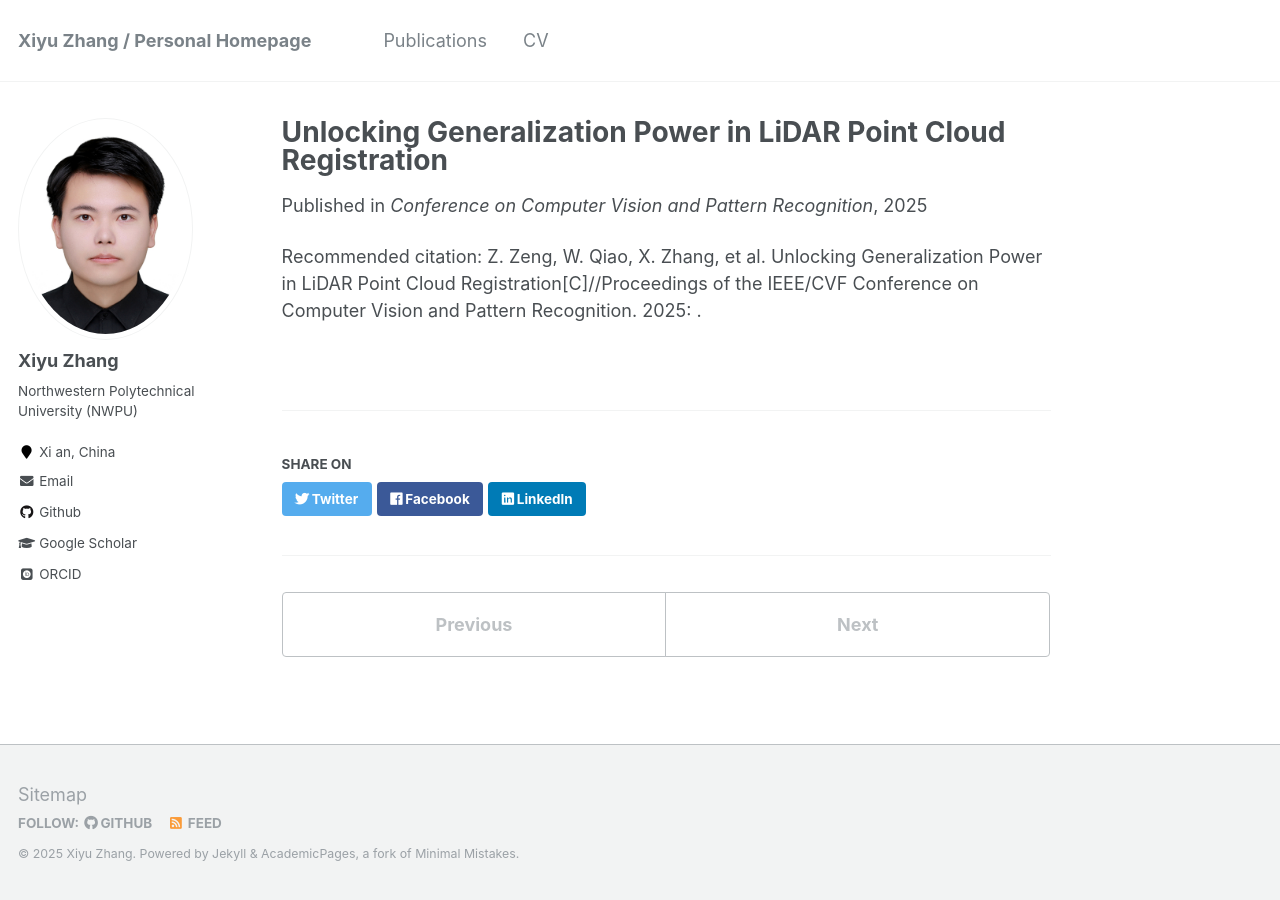
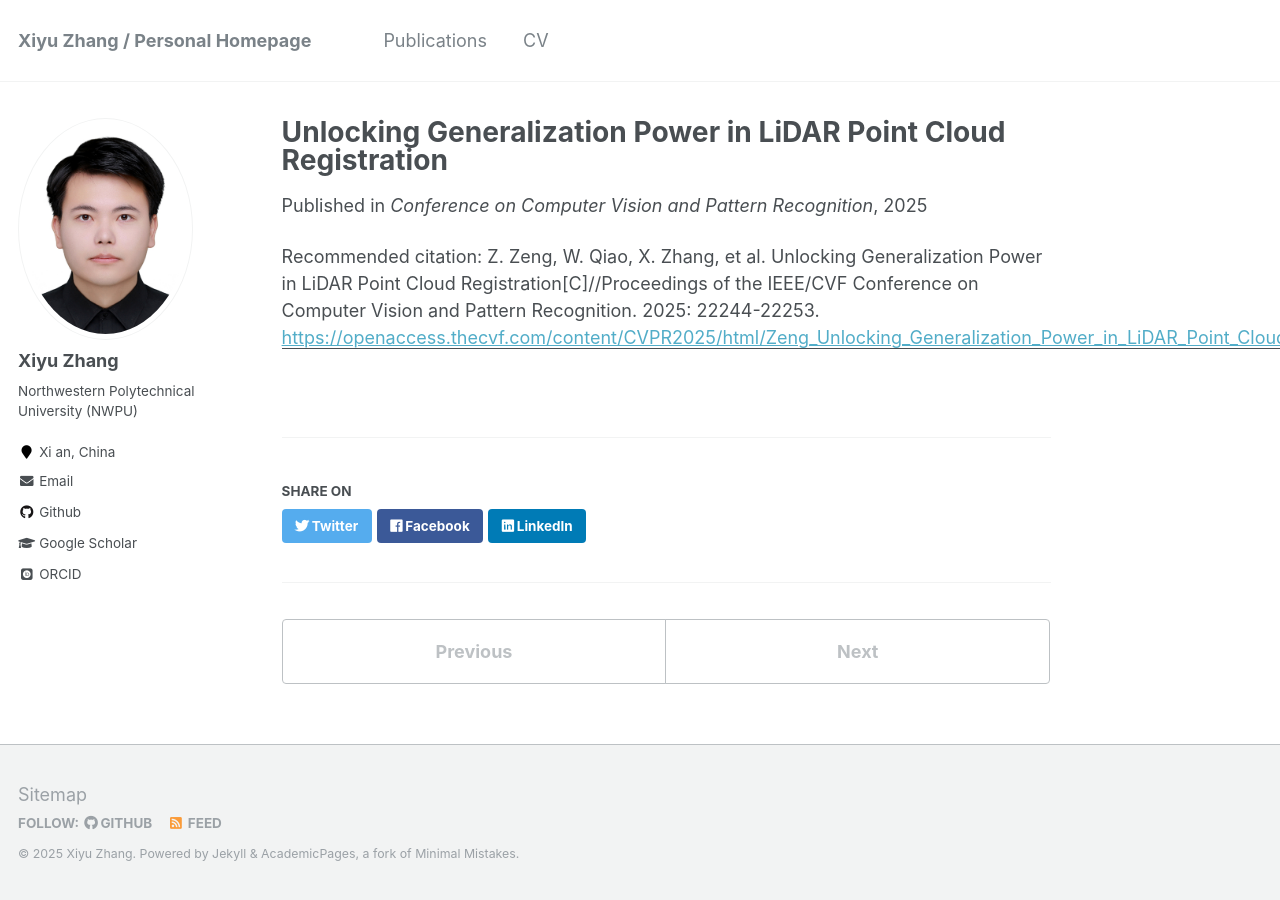
Before and after one commit to zhangxy0517/zhangxy0517.github.io, a Jekyll site: the page built from _publications/UGP.md, in a window 1280 px wide. Built offline with Jekyll 4.4.1, drawn with Linux system fonts in a browser that asks for light colours; some web fonts are replaced.

Commit message:
Update UGP.md

```diff
--- a/_publications/UGP.md
+++ b/_publications/UGP.md
@@ -5,6 +5,6 @@ permalink: /publication/UGP
 excerpt: 'Highlight Paper of CVPR2025✨'
 date: 2025-6-18
 venue: 'Conference on Computer Vision and Pattern Recognition'
-paperurl: ''
-citation: 'Z. Zeng, W. Qiao, X. Zhang, et al. Unlocking Generalization Power in LiDAR Point Cloud Registration[C]//Proceedings of the IEEE/CVF Conference on Computer Vision and Pattern Recognition. 2025: .'
+paperurl: 'https://openaccess.thecvf.com/content/CVPR2025/html/Zeng_Unlocking_Generalization_Power_in_LiDAR_Point_Cloud_Registration_CVPR_2025_paper.html'
+citation: 'Z. Zeng, W. Qiao, X. Zhang, et al. Unlocking Generalization Power in LiDAR Point Cloud Registration[C]//Proceedings of the IEEE/CVF Conference on Computer Vision and Pattern Recognition. 2025: 22244-22253.'
 ---
```
